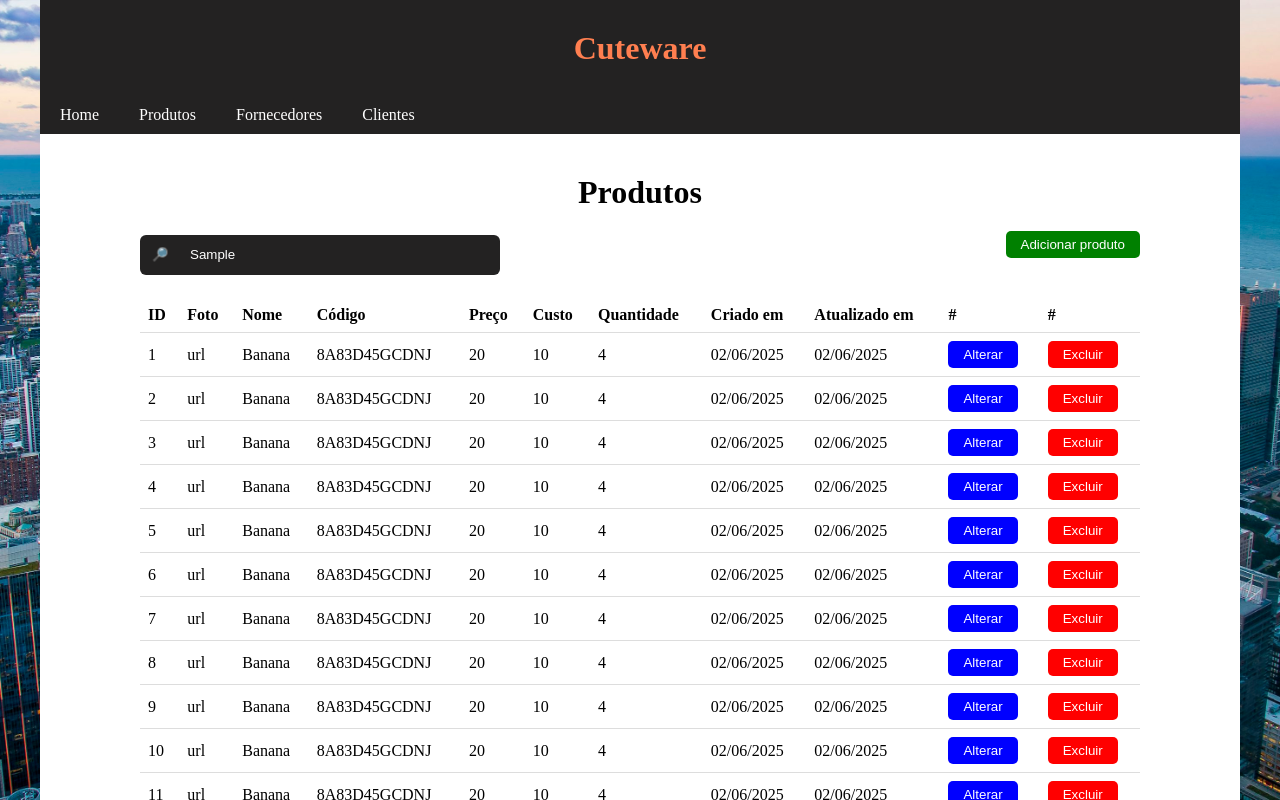
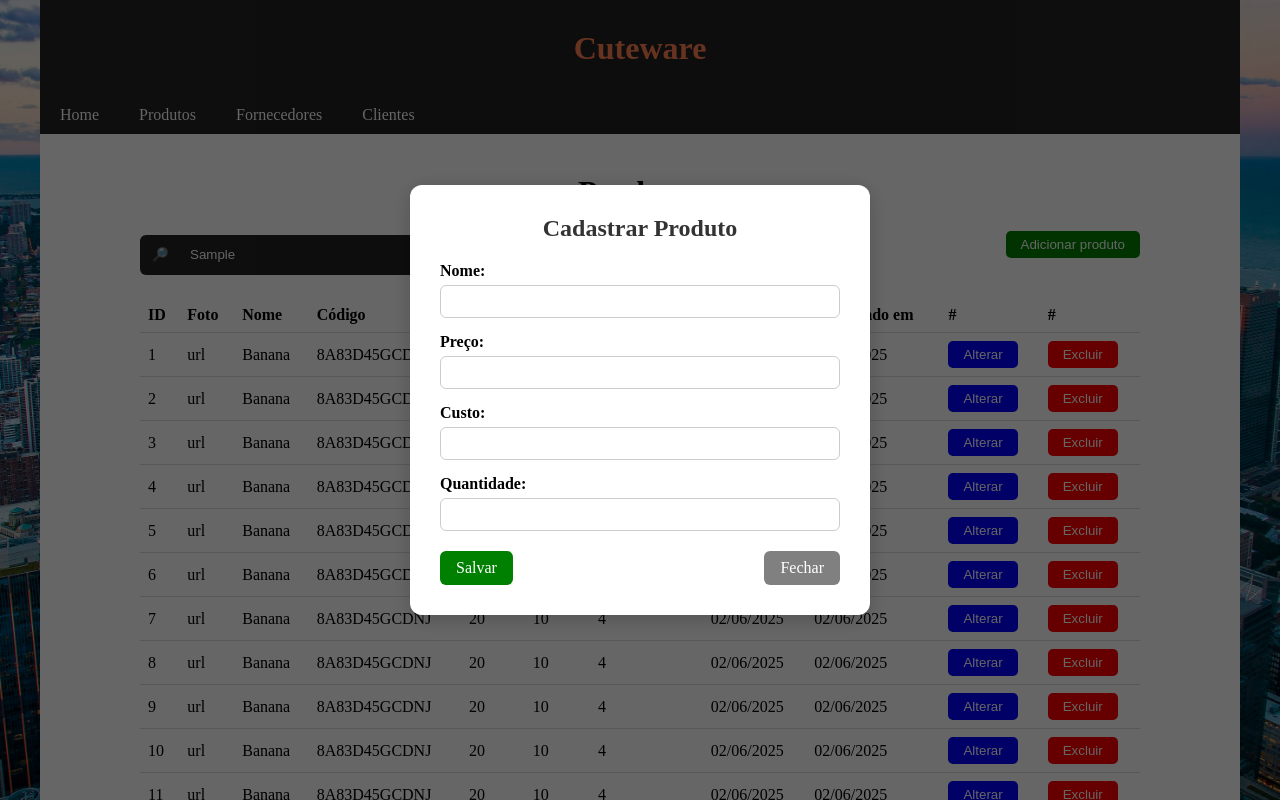
Before and after one commit to The-Cute-Push/abp-frontend, an Angular app: page /products in a window 1280 px wide. Both pictures are taken after typing "Sample" into the empty fields and a click on the button "Adicionar produto". Shown: the top 800 px of the page. Built offline with nearby package versions, Linux system fonts and the light colour scheme.

Commit message:
correções visuais do modal

```diff
--- a/src/app/products/products.component.css
+++ b/src/app/products/products.component.css
@@ -8,7 +8,7 @@ header {
   justify-content: center;
 }
 
-header>h1 {
+header > h1 {
   color: coral;
 }
 
@@ -20,13 +20,13 @@ nav {
   align-items: center;
 }
 
-nav>a {
+nav > a {
   color: white;
   text-decoration: none;
   padding: 10px 20px;
 }
 
-nav>a:hover {
+nav > a:hover {
   background-color: coral;
   transition: all 1s ease;
 }
@@ -90,7 +90,7 @@ nav>a:hover {
   align-items: center;
 }
 
-.search_box>button {
+.search_box > button {
   width: 40px;
   border-radius: 6px 0px 0px 6px;
   height: 40px;
@@ -99,11 +99,11 @@ nav>a:hover {
   cursor: pointer;
 }
 
-.search_box>button:hover {
+.search_box > button:hover {
   background-color: coral;
 }
 
-.search_box>input {
+.search_box > input {
   border-radius: 0px 6px 6px 0px;
   width: 300px;
   color: white;
@@ -128,8 +128,7 @@ table {
   padding: 40px 0px;
 }
 
-td,
-th {
+td, th {
   padding: 8px;
   text-align: left;
   border-bottom: 1px solid #ddd;
@@ -149,7 +148,79 @@ footer {
   margin: auto;
 }
 
-footer>p {
+footer > p {
   color: white;
   top: 100%;
 }
+
+.modal_overlay {
+  position: fixed;
+  top: 0;
+  left: 0;
+  width: 100vw;
+  height: 100vh;
+  background-color: rgba(0, 0, 0, 0.6);
+  display: flex;
+  justify-content: center;
+  align-items: center;
+}
+
+.modal_box {
+  background-color: #fff;
+  padding: 30px;
+  border-radius: 12px;
+  box-shadow: 0px 4px 20px rgba(0, 0, 0, 0.2);
+  width: 400px;
+  max-width: 90%;
+}
+
+.modal_box h2 {
+  margin-top: 0;
+  color: #333;
+  margin-bottom: 20px;
+  text-align: center;
+}
+
+.form_group {
+  margin-bottom: 15px;
+  display: flex;
+  flex-direction: column;
+}
+
+.form_group label {
+  margin-bottom: 5px;
+  font-weight: bold;
+}
+
+.form_group input {
+  padding: 8px;
+  border: 1px solid #ccc;
+  border-radius: 6px;
+}
+
+.form_actions {
+  display: flex;
+  justify-content: space-between;
+  margin-top: 20px;
+}
+
+.form_actions button {
+  all: unset;   /* resetar de herdar outros valores */
+  padding: 8px 16px;
+  border: none;
+  border-radius: 6px;
+  cursor: pointer;
+  color: white;
+}
+
+.form_actions button.btn_add {
+  background-color: green;
+}
+
+.form_actions button.btn_delete {
+  background-color: red;
+}
+
+.form_actions button.btn_close {
+  background-color: rgb(129, 128, 128);
+}
--- a/src/app/products/products.component.html
+++ b/src/app/products/products.component.html
@@ -82,8 +82,8 @@
       </div>
 
       <div class="form_actions">
-        <button type="submit">Salvar</button>
-        <button type="button" (click)="toggleProductModal()">Fechar</button>
+        <button type="submit" class="btn_add">Salvar</button>
+        <button type="button" (click)="toggleProductModal()" class="btn_close">Fechar</button>
       </div>
     </form>
   </div>
@@ -97,8 +97,8 @@
       <p>Você tem certeza que deseja excluir <strong>{{ productToDelete?.name }}</strong> id <strong>{{
           productToDelete?.id }}</strong></p>
       <div class="form_actions">
-        <button type="submit" id="btn_delete">Excluir</button>
-        <button type="button" (click)="cancelDeletion()" id="btn_close">Fechar</button>
+        <button type="submit" class="btn_delete">Excluir</button>
+        <button type="button" (click)="cancelDeletion()" class="btn_close">Fechar</button>
       </div>
     </form>
   </div>
```
